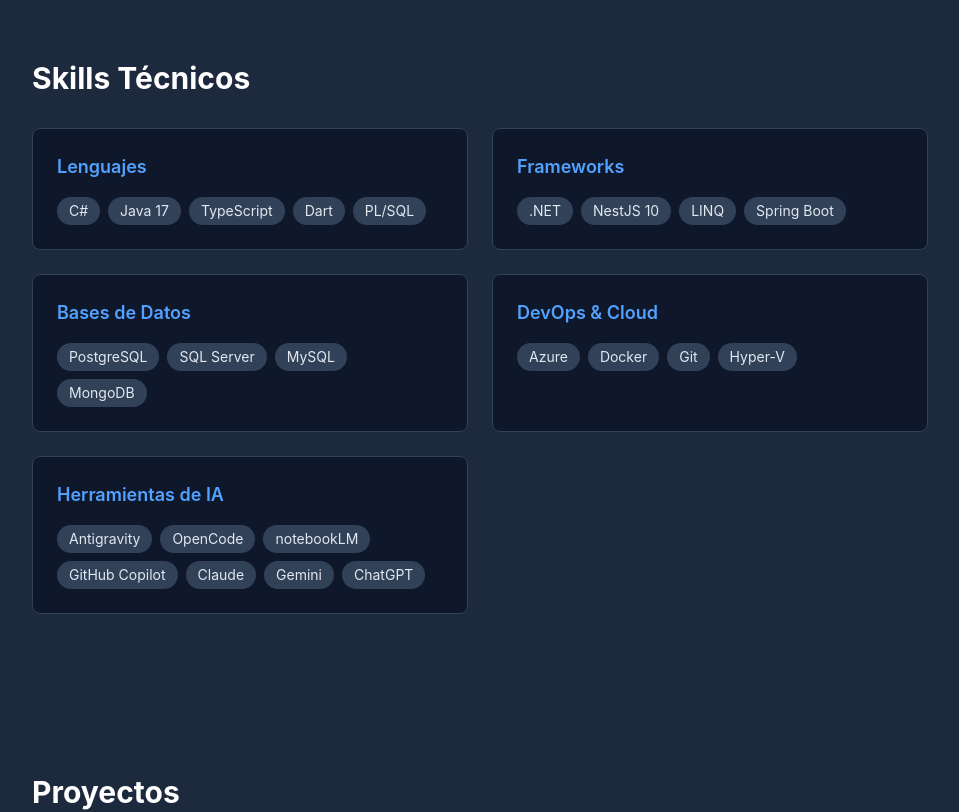
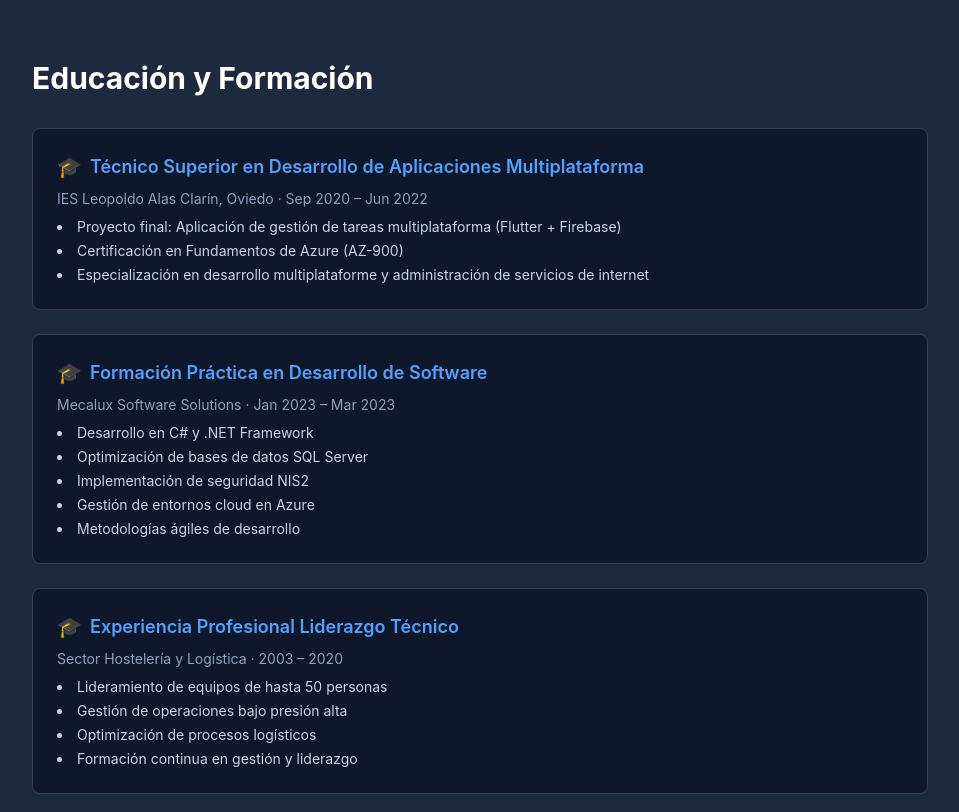
Before and after one commit to Andres-Caso-Iglesias/portafolio, a Next.js app: page / in a window 1280 px wide. Shown: the part 2180-2992 px from the top of the page, without its empty margins (160-1119 px from the left). Built offline with nearby package versions, Linux system fonts and the light colour scheme.

Commit message:
add IA skills

```diff
--- a/src/app/page.tsx
+++ b/src/app/page.tsx
@@ -2,6 +2,7 @@
 import Timeline from "@/components/Timeline";
 import { projects } from "@/data/projectsData";
 import { skills } from "@/data/skillsData";
+import EducationSection from "@/components/EducationSection";
 
 export default function Home() {
   return (
@@ -68,6 +69,9 @@
 
       {/* Timeline Section */}
       <Timeline />
+
+      {/* Education Section */}
+      <EducationSection />
 
       {/* Skills Section */}
       <section className="py-20 px-6 bg-slate-800">
--- /dev/null
+++ b/src/components/EducationSection.tsx
@@ -0,0 +1,33 @@
+import { educationData } from "@/data/educationData";
+
+export default function EducationSection() {
+  return (
+    <section className="py-20 px-6 bg-slate-800">
+      <div className="max-w-4xl mx-auto">
+        <h2 className="text-3xl font-bold mb-8 text-white">
+          Educación y Formación
+        </h2>
+        <div className="space-y-6">
+          {educationData.map((edu) => (
+            <div key={edu.id} className="bg-slate-900 rounded-lg p-6 border border-slate-700">
+              <h3 className="text-lg font-semibold text-blue-400 mb-2 flex items-center gap-2">
+                <span className="text-xl">🎓</span>
+                {edu.title}
+              </h3>
+              <p className="text-sm text-slate-400 mb-2">
+                {edu.institution} · {edu.period}
+              </p>
+              {edu.details && edu.details.length > 0 && (
+                <ul className="list-disc list-inside text-slate-300 text-sm space-y-1">
+                  {edu.details.map((detail, idx) => (
+                    <li key={idx}>{detail}</li>
+                  ))}
+                </ul>
+              )}
+            </div>
+          ))}
+        </div>
+      </div>
+    </section>
+  );
+}
--- /dev/null
+++ b/src/data/educationData.ts
@@ -0,0 +1,46 @@
+export interface EducationItem {
+  id: string;
+  title: string;
+  institution: string;
+  period: string; // e.g., "Sep 2020 – Jun 2022"
+  details?: string[];
+}
+
+export const educationData: EducationItem[] = [
+  {
+    id: "1",
+    title: "Técnico Superior en Desarrollo de Aplicaciones Multiplataforma",
+    institution: "IES Leopoldo Alas Clarín, Oviedo",
+    period: "Sep 2020 – Jun 2022",
+    details: [
+      "Proyecto final: Aplicación de gestión de tareas multiplataforma (Flutter + Firebase)",
+      "Certificación en Fundamentos de Azure (AZ-900)",
+      "Especialización en desarrollo multiplataforme y administración de servicios de internet"
+    ]
+  },
+  {
+    id: "2",
+    title: "Formación Práctica en Desarrollo de Software",
+    institution: "Mecalux Software Solutions",
+    period: "Jan 2023 – Mar 2023",
+    details: [
+      "Desarrollo en C# y .NET Framework",
+      "Optimización de bases de datos SQL Server",
+      "Implementación de seguridad NIS2",
+      "Gestión de entornos cloud en Azure",
+      "Metodologías ágiles de desarrollo"
+    ]
+  },
+  {
+    id: "3",
+    title: "Experiencia Profesional Liderazgo Técnico",
+    institution: "Sector Hostelería y Logística",
+    period: "2003 – 2020",
+    details: [
+      "Lideramiento de equipos de hasta 50 personas",
+      "Gestión de operaciones bajo presión alta",
+      "Optimización de procesos logísticos",
+      "Formación continua en gestión y liderazgo"
+    ]
+  }
+];
```
